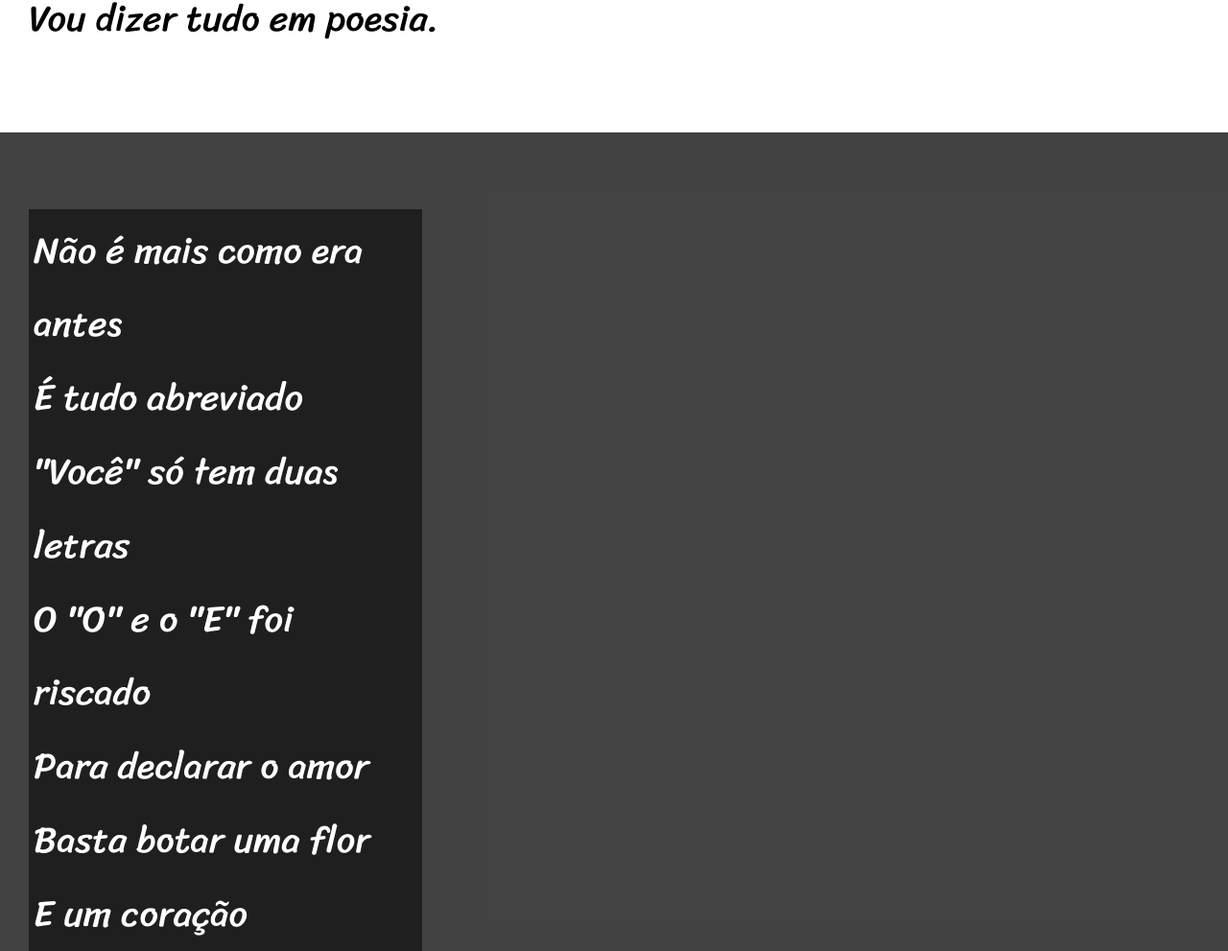
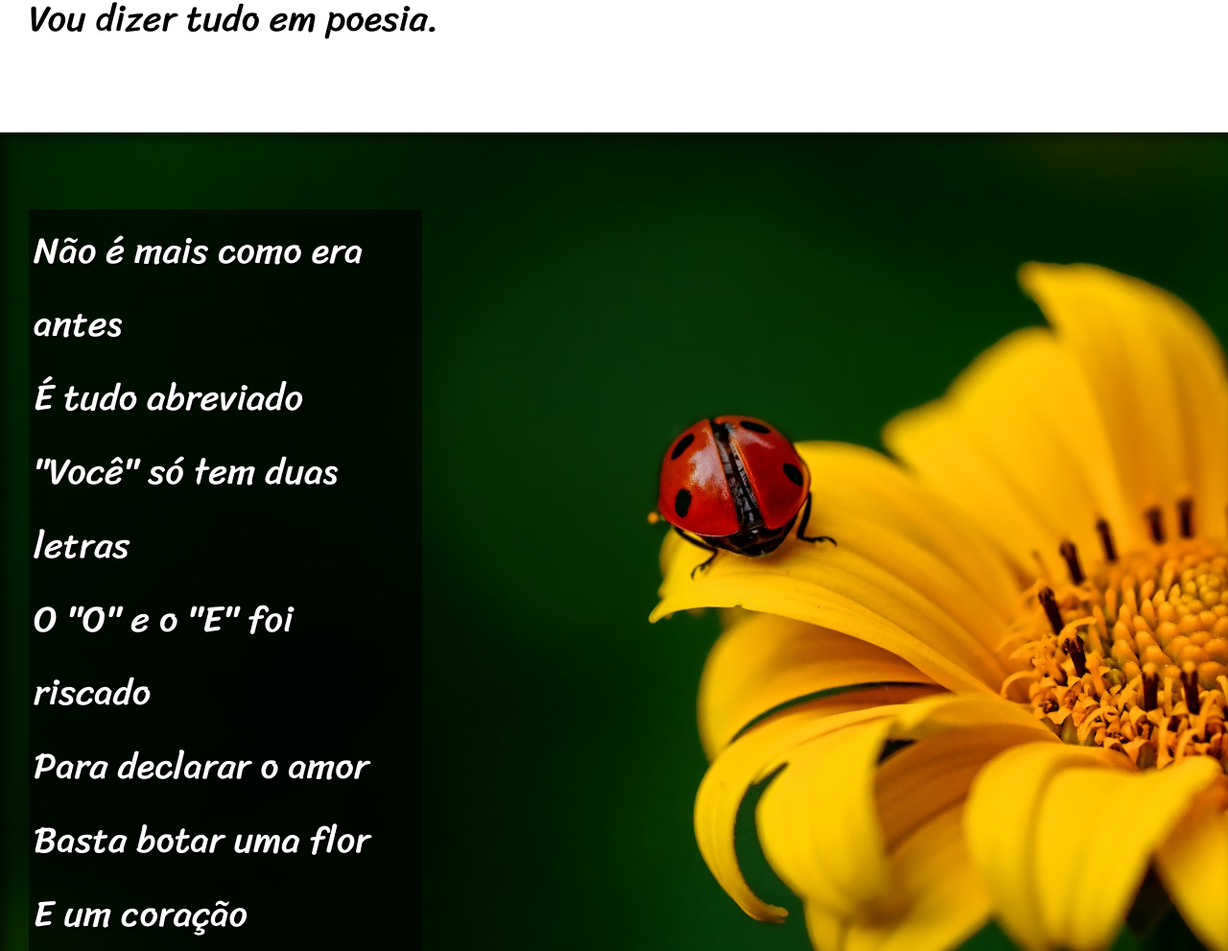
Before and after one commit to NathanValler/HTML5, a plain HTML site: page Desafios/d012/index.html in a window 1280 px wide. Shown: the part 820-1811 px from the top of the page at 96% size. Drawn offline with Linux system fonts and the light colour scheme.

Commit message:
att estilos e efeito paralax

```diff
--- a/Desafios/d012/estilo/style.css
+++ b/Desafios/d012/estilo/style.css
@@ -65,13 +65,28 @@ section.normal {
 section.imagem {
     background-color: rgba(20, 20, 20, 0.685);
     color: white;
+    box-shadow: inset 6px 6px 12px 0px rgba(0, 0, 0, 0.562);
+    background-size: cover;
+    background-attachment: fixed;
 }
 
 section.imagem > p {
     display: inline-block;
     padding: 5px;
     width: 400px;
-    background-color: rgba(0, 0, 0, 0.527);
+    background-color: rgba(0, 0, 0, 0.603);
+    text-shadow: 2px 2px 0 black;
+}
+
+section#img01 {
+    background-image: url(../imagens/background001.jpg);
+    background-position: right center;
+
+}
+
+section#img02 {
+    background-image: url(../imagens/background002.jpg);
+
 }
 
 footer {
--- a/Desafios/d012/index.html
+++ b/Desafios/d012/index.html
@@ -28,7 +28,7 @@
 
 
 
-    <section class="imagem">
+    <section class="imagem" id="img01">
         <p>
             Não é mais como era antes<br>
             É tudo abreviado<br>
@@ -64,7 +64,7 @@
 
     </section>
 
-    <section class="imagem">
+    <section class="imagem" id="img02">
         <p>
             Tenho saudade das cartas<br>
             Escritas com a própria mão<br>
```
